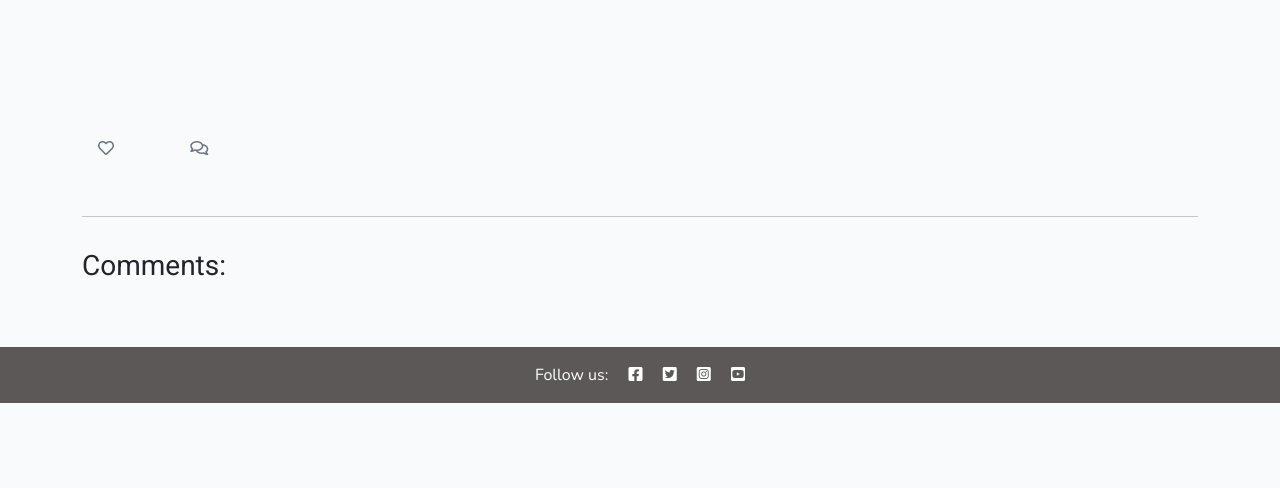
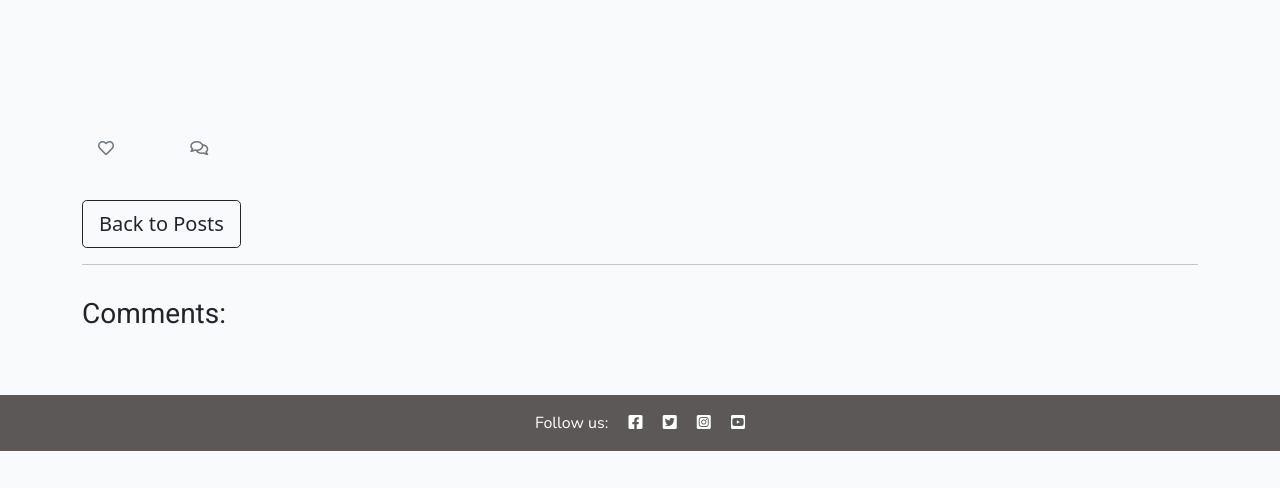
Before and after one commit to Code-Institute-Submissions/DionneMaguire-locationblog_OctResub, a Django app: template templates/post_detail.html in a window 1280 px wide. Shown: the part 248-736 px from the top of the page. Run offline with Django 3.2, Linux system fonts and the light colour scheme; the template is opened without the code that fills it, so the values that code supplies are empty; some libraries are stand-ins or nearby versions.

Commit message:
add back button on detail page

```diff
--- a/templates/post_detail.html
+++ b/templates/post_detail.html
@@ -37,13 +37,15 @@
                             {% csrf_token %}
                             {% if liked %}
 
-                            <button type="submit" label="button" name="blogpost_id" value="{{post.slug}}" class="btn-like">
+                            <button type="submit" label="button" name="blogpost_id" value="{{post.slug}}"
+                                class="btn-like">
                                 <i class="fas fa-heart"></i>
                             </button>
 
                             {% else %}
 
-                            <button type="submit" label="button" name="blogpost_id" value="{{post.slug}}" class="btn-like">
+                            <button type="submit" label="button" name="blogpost_id" value="{{post.slug}}"
+                                class="btn-like">
                                 <i class="far fa-heart"></i>
                             </button>
 
@@ -66,6 +68,9 @@
             </div>
         </div>
     </div>
+    <div>
+        <a href="{% url 'post_list' %}" role="button" class="btn btn-lg btn-outline-dark btn-post">Back to Posts</a>
+    </div>
     <div class="row">
         <div class="col">
             <hr>
@@ -87,6 +92,7 @@
                 </div>
                 {% endfor %}
             </div>
+
         </div>
         <div class="col-md-4 card mb-4  mt-3 ">
             <div class="card-body">
```
Also changed, not shown: README.md, documentation/images/kanban_1.png (added), documentation/images/kanban_2.png (added).
